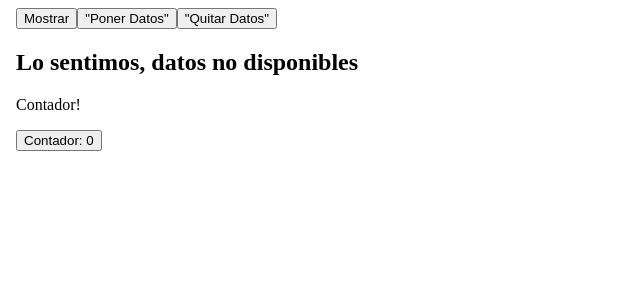
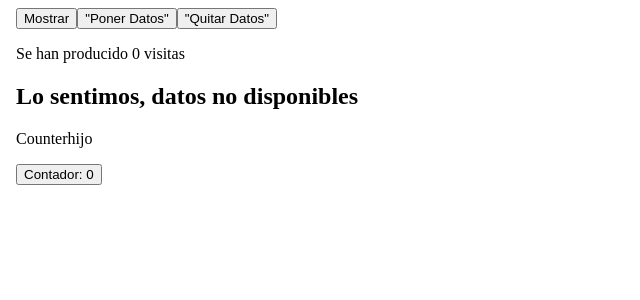
Before and after one commit to selego-zz/Angular-Spring-Boot-Creando-Webapp-Full-Stack, an Angular app in the folder angular-app/: page / in a window 1280 px wide. Shown: the top 300 px of the page, without its empty margins (0-640 px from the left). Built offline with nearby package versions, Linux system fonts and the light colour scheme.

Commit message:
@input y @output

```diff
--- a/angular-app/src/app/app.component.html
+++ b/angular-app/src/app/app.component.html
@@ -12,6 +12,8 @@
   <button (click)="setVisible()"> {{buttonTitle}} </button>
   <button (click)="ponerDatos()"> "Poner Datos" </button>
   <button (click)="quitarDatos()"> "Quitar Datos" </button>
+
+  <p>Se han producido {{contadorEnPadre}} visitas</p>
 
   @if (visible) {
   <h2> {{title}} </h2>
@@ -40,7 +42,7 @@
   <h2>Lo sentimos, datos no disponibles</h2>
   }
 
-  <app-counter></app-counter>
+  <app-counter [title]="subtitle" (counterEmitter)="setFatherCounter($event)"></app-counter>
 </body>
 
 </html>
--- a/angular-app/src/app/app.component.ts
+++ b/angular-app/src/app/app.component.ts
@@ -11,9 +11,11 @@ import { CounterComponent } from './counter/counter.component';
 })
 export class AppComponent {
   title = 'Hola Mundo angular';
+  subtitle = 'Counterhijo';
   users = ['Pepe', 'Maria', 'Juan', 'Andres'];
   visible: boolean = false;
   buttonTitle = 'Mostrar';
+  contadorEnPadre: number = 0;
 
   setVisible(): void {
     this.visible = !this.visible;
@@ -29,4 +31,7 @@ export class AppComponent {
   quitarDatos(): void {
     this.users = [];
   }
+  setFatherCounter($event: number): void {
+    this.contadorEnPadre = $event;
+  }
 }
--- a/angular-app/src/app/counter/counter.component.html
+++ b/angular-app/src/app/counter/counter.component.html
@@ -1,3 +1,3 @@
-<p>Contador!</p>
+<p> {{title}} </p>
 
 <button (click)="setCounter()">Contador: {{counter}} </button>
--- a/angular-app/src/app/counter/counter.component.ts
+++ b/angular-app/src/app/counter/counter.component.ts
@@ -1,14 +1,23 @@
-import { Component } from '@angular/core';
+import { Component, EventEmitter, Input, OnInit, Output } from '@angular/core';
 
 @Component({
   selector: 'app-counter',
   imports: [],
   templateUrl: './counter.component.html',
 })
-export class CounterComponent {
+export class CounterComponent implements OnInit {
   counter: number = 0;
+  @Input() title!: string;
+  @Output() counterEmitter: EventEmitter<number> = new EventEmitter();
+
+  ngOnInit(): void {
+    this.counter = parseInt(sessionStorage.getItem('counter') || '0');
+    this.counterEmitter.emit(this.counter);
+  }
 
   setCounter(): void {
     this.counter++;
+    sessionStorage.setItem('counter', this.counter.toString());
+    this.counterEmitter.emit(this.counter);
   }
 }
```
